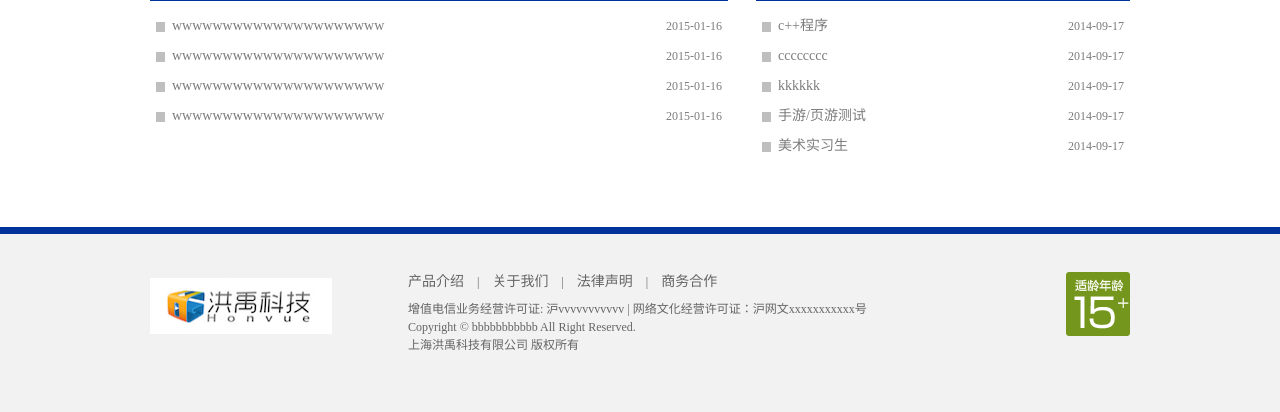
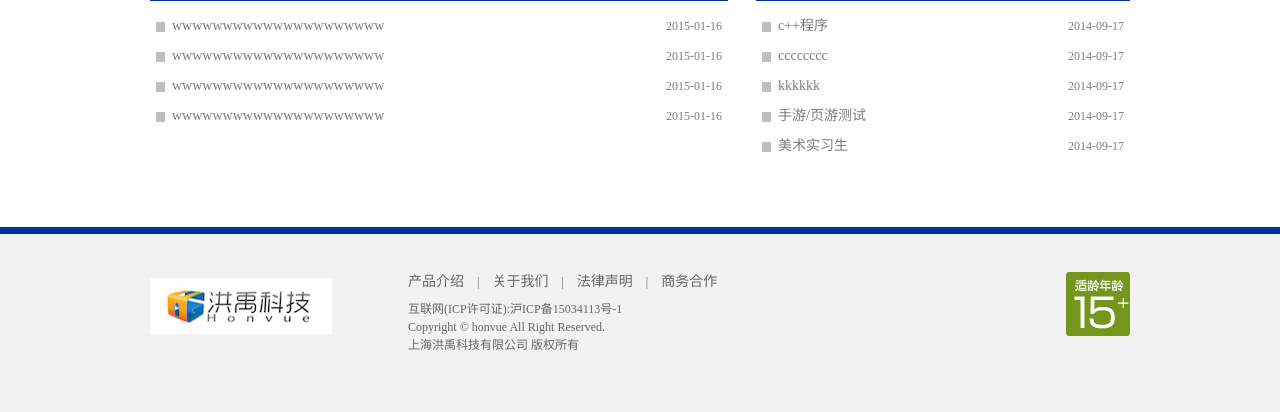
Before and after one commit to flamedancer/honvue_pag, a Django app: page / in a window 1280 px wide. Shown: the part 1027-1439 px from the top of the page. Run offline with Django 3.2, Linux system fonts and the light colour scheme.

Commit message:
add icp number

```diff
--- a/templates/base.html
+++ b/templates/base.html
@@ -47,7 +47,7 @@
                 <i>|</i>
                 <a href="">商务合作</a>
             </span>
-            <p>增值电信业务经营许可证: 沪vvvvvvvvvvv | 网络文化经营许可证：沪网文xxxxxxxxxxx号<br>Copyright © bbbbbbbbbbb All Right Reserved.<br>上海洪禹科技有限公司 版权所有</p>
+            <p>互联网(ICP许可证):沪ICP备15034113号-1<br>Copyright © honvue All Right Reserved.<br>上海洪禹科技有限公司 版权所有</p>
         </div>
         <div class="fr fotrd">
             <img src="/static/img/sltu.gif" width="64" height="64">
```
